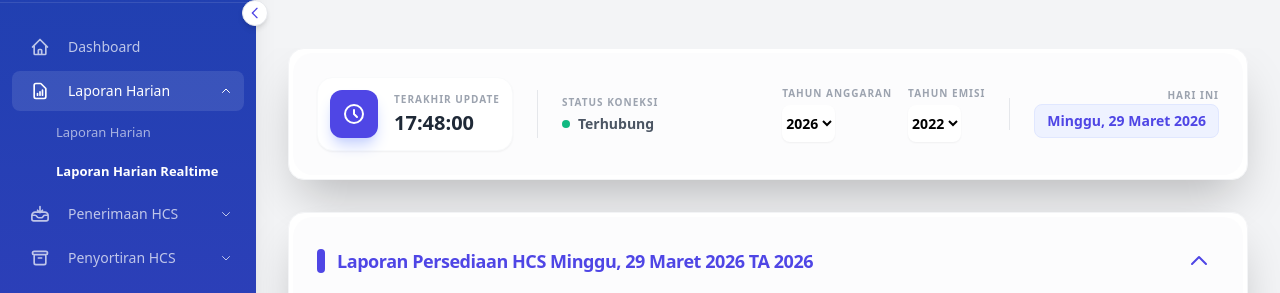
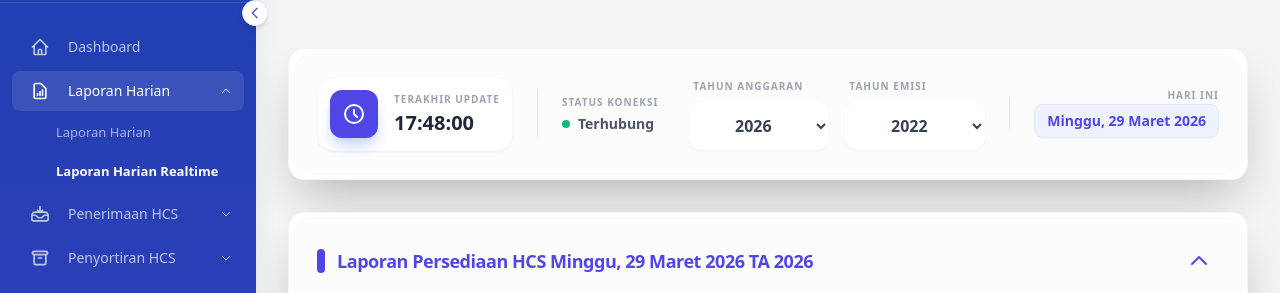
Before and after one commit to prophetical/khazprokhir-dev, a Laravel app: page /laporan-harian/realtime in a window 1280 px wide. Shown: the part 80-373 px from the top of the page. Run offline with Laravel 12, Linux system fonts and the light colour scheme; a user stored in the database is signed in; data comes from the database, SQL or seed files in the repository; data that the repository does not hold is empty; parts of the project's set-up code (start-up, migrations or seed data) failed here and were passed over.

```diff
--- a/resources/views/laporan-harian/realtime.blade.php
+++ b/resources/views/laporan-harian/realtime.blade.php
@@ -87,20 +87,20 @@
                     <div class="flex flex-col sm:flex-row items-center gap-6 w-full lg:w-auto">
                         <!-- Filters -->
                         <div class="flex gap-4">
-                            <div>
-                                <h3 class="text-[10px] font-black text-gray-400 uppercase tracking-widest mb-1">Tahun Anggaran</h3>
+                            <div class="relative min-w-[140px]">
+                                <h3 class="text-[10px] font-black text-gray-400 uppercase tracking-widest mb-2 px-1">Tahun Anggaran</h3>
                                 <select x-model="tahunAnggaran" @change="fetchData()"
-                                    class="rounded-lg border-gray-200 shadow-sm focus:border-indigo-500 focus:ring-indigo-500 transition duration-150 py-2 text-sm font-bold bg-white">
+                                    class="w-full rounded-xl border-gray-200 shadow-sm focus:border-indigo-500 focus:ring-indigo-500 transition duration-150 py-3 text-center font-black text-gray-700 bg-white">
                                     @foreach($tahunAnggaranOptions as $year)
                                         <option value="{{ $year }}">{{ $year }}</option>
                                     @endforeach
                                 </select>
                             </div>
 
-                            <div>
-                                <h3 class="text-[10px] font-black text-gray-400 uppercase tracking-widest mb-1">Tahun Emisi</h3>
+                            <div class="relative min-w-[140px]">
+                                <h3 class="text-[10px] font-black text-gray-400 uppercase tracking-widest mb-2 px-1">Tahun Emisi</h3>
                                 <select x-model="tahunEmisi" @change="fetchData()"
-                                    class="rounded-lg border-gray-200 shadow-sm focus:border-indigo-500 focus:ring-indigo-500 transition duration-150 py-2 text-sm font-bold bg-white">
+                                    class="w-full rounded-xl border-gray-200 shadow-sm focus:border-indigo-500 focus:ring-indigo-500 transition duration-150 py-3 text-center font-black text-gray-700 bg-white">
                                     @foreach($tahunEmisiOptions as $emisi)
                                         <option value="{{ $emisi }}">{{ $emisi }}</option>
                                     @endforeach
```
